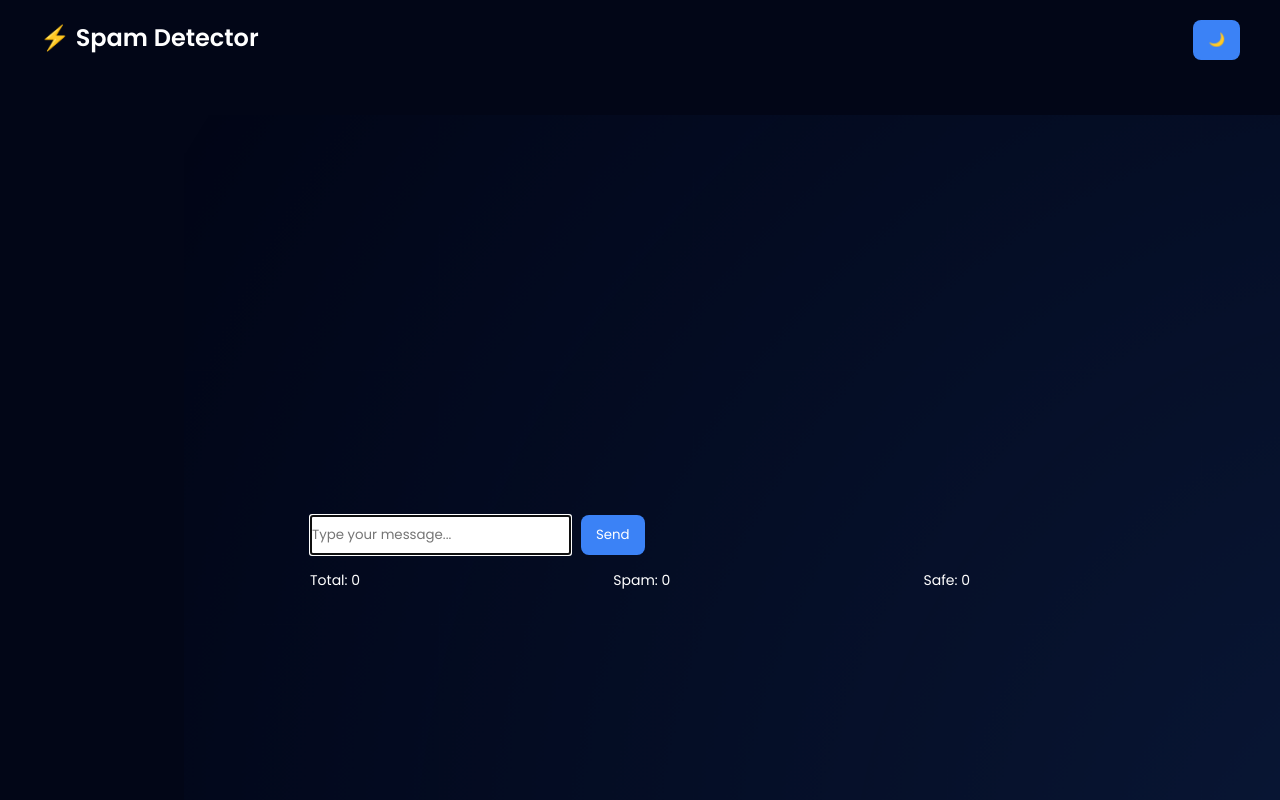
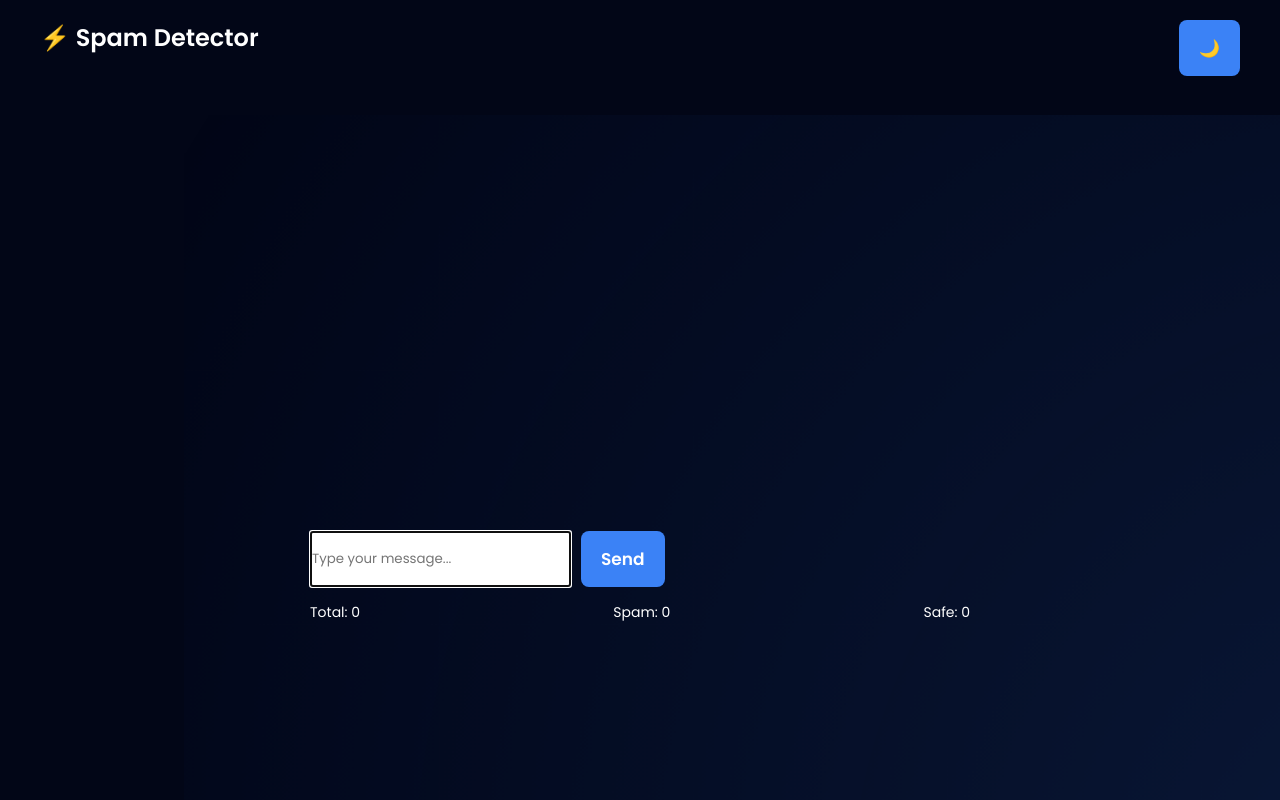
Before and after one commit to Bhandariq/SMS-email-CLASSIFIER, a Flask app: page / in a window 1280 px wide. Run offline with Flask 3, Linux system fonts and the light colour scheme; parts of the project's set-up code (start-up, migrations or seed data) failed here and were passed over.

Commit message:
Update CSS: bigger input box and Send button

```diff
--- a/static/index.css
+++ b/static/index.css
@@ -69,20 +69,25 @@ nav{
   gap:10px;
 }
 
-textarea{
-  flex:1;
-  padding:10px;
-  border-radius:8px;
-  border:none;
+/* Input box bigger by 6px */
+textarea {
+  flex: 1;
+  padding: 16px;        /* was 10px → +6px */
+  font-size: 18px;      /* thoda bada text */
+  border-radius: 8px;
+  border: none;
 }
 
-button{
-  padding:10px 15px;
-  border:none;
-  border-radius:8px;
-  background:#3b82f6;
-  color:#fff;
-  cursor:pointer;
+/* Send button bigger by 5px */
+button {
+  padding: 15px 20px;   /* was 10px 15px → +5px */
+  font-size: 17px;      /* thoda bada text */
+  border: none;
+  border-radius: 8px;
+  background: #3b82f6;
+  color: #fff;
+  cursor: pointer;
+  font-weight: 600;
 }
 
 .dashboard{
```
